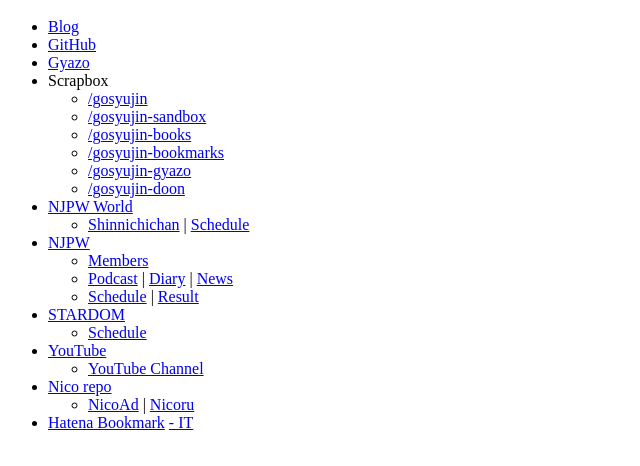
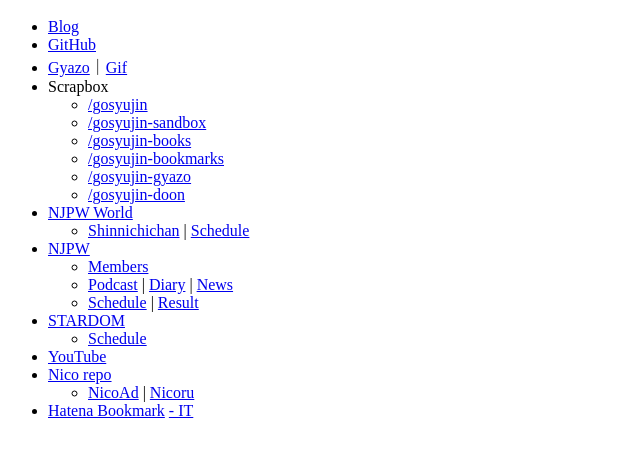
Before and after one commit to gosyujin/index, a plain HTML site: page index.html in a window 1280 px wide. Shown: the part 48-514 px from the top of the page, without its empty margins (0-640 px from the left). Drawn offline with Linux system fonts and the light colour scheme.

Commit message:
Update index.html

```diff
--- a/index.html
+++ b/index.html
@@ -9,7 +9,7 @@
 <ul>
   <li><a href="https://note.gosyujin.com/">Blog</a></li>
   <li><a href="https://github.com/gosyujin">GitHub</a></li>
-  <li><a href="https://gyazo.com/captures">Gyazo</a></li>
+  <li><a href="https://gyazo.com/captures">Gyazo</a>｜<a href="https://gyazo.com/search/type:gif">Gif</a></li>
   <li>Scrapbox</li>
   <ul>
     <li><a href="https://scrapbox.io/gosyujin/">/gosyujin</a></li>
@@ -34,9 +34,6 @@
     <li><a href="https://wwr-stardom.com/schedule/">Schedule</a></li>
   </ul>
   <li><a href="https://www.youtube.com/">YouTube</a></li>
-  <ul>
-    <li><a href="https://www.youtube.com/feed/subscriptions">YouTube Channel</a></li>
-  </ul>
   <li><a href="https://www.nicovideo.jp/my/nicorepo/all?type=videoUpload">Nico repo</a></li>
   <ul>
     <li><a href="https://nicoad.nicovideo.jp/">NicoAd</a> | <a href="https://www.nicovideo.jp/my/nicoru?from=oshirase_pc&amp;_topic=nicorare">Nicoru</a></li>
```
